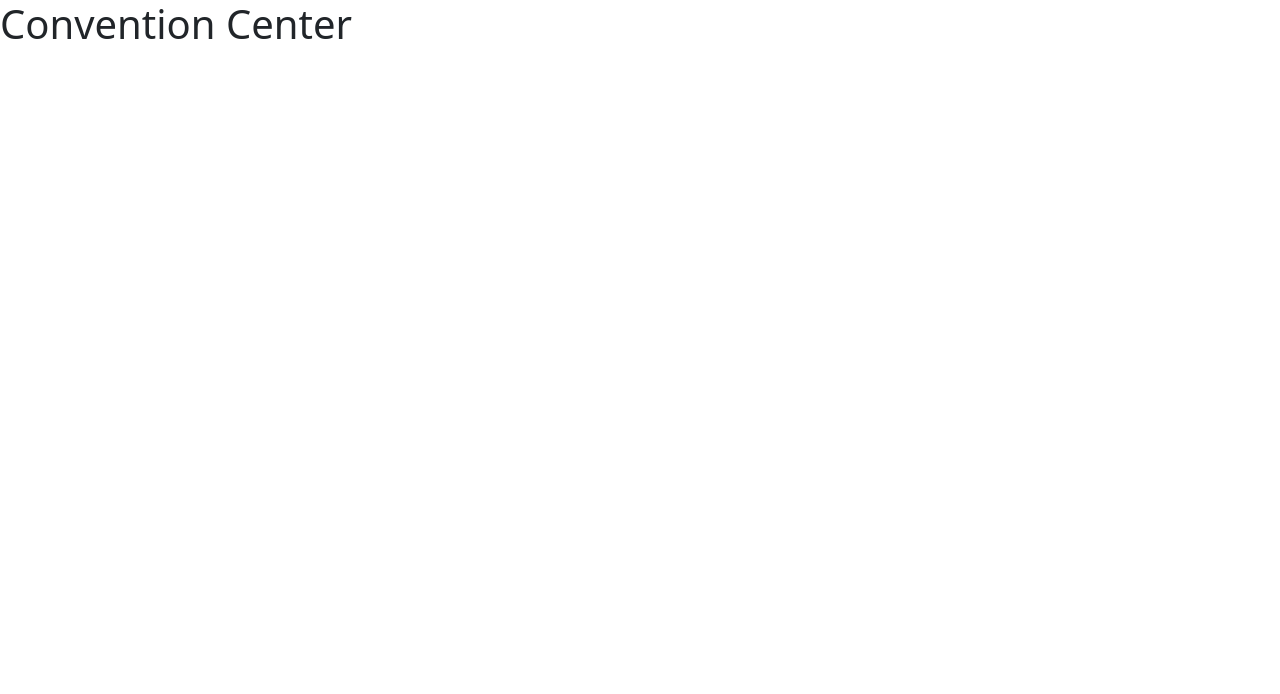
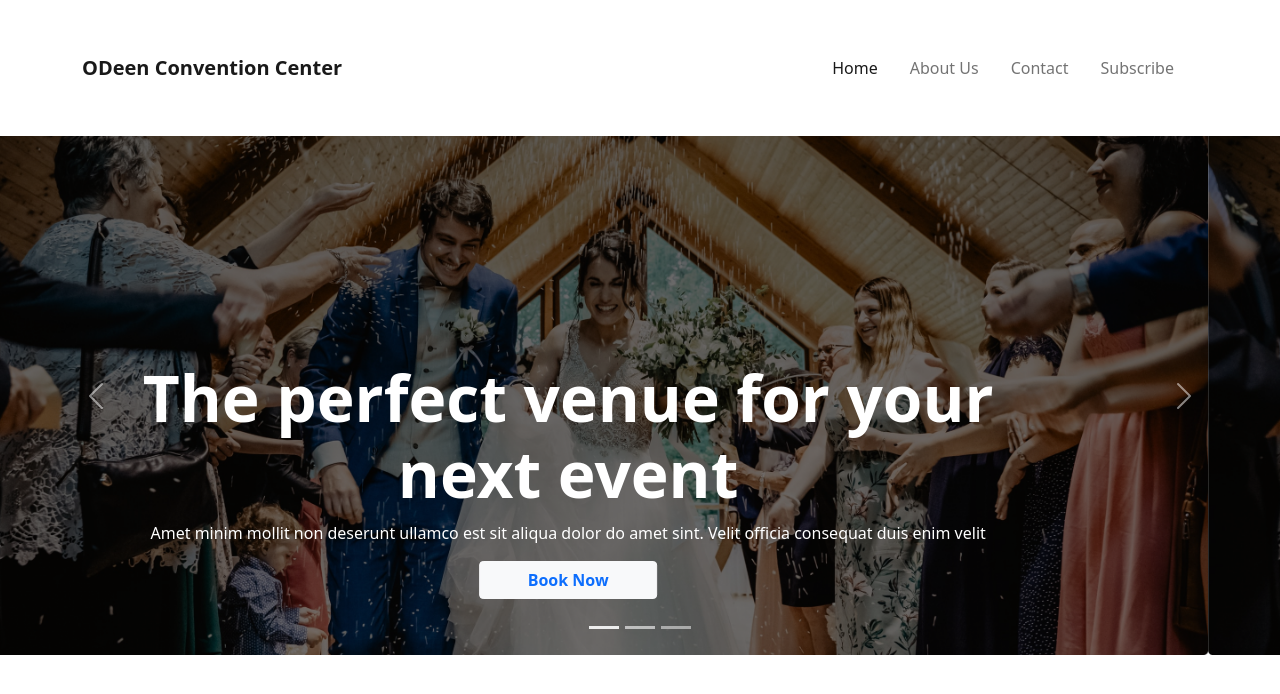
Before and after one commit to mohammad-al-amin-islam/convention-center, a plain HTML site: page index.html in a window 1280 px wide. Drawn offline with nearby package versions, Linux system fonts and the light colour scheme.

Commit message:
header area added

```diff
--- a/index.html
+++ b/index.html
@@ -10,7 +10,85 @@
     <link href="https://cdn.jsdelivr.net/npm/bootstrap@5.1.3/dist/css/bootstrap.min.css" rel="stylesheet" integrity="sha384-1BmE4kWBq78iYhFldvKuhfTAU6auU8tT94WrHftjDbrCEXSU1oBoqyl2QvZ6jIW3" crossorigin="anonymous">
 </head>
 <body>
-    <h1>Convention Center</h1>
+    <!-- header area started  -->
+    <header>
+        <!-- navbar area  -->
+        <nav class="navbar navbar-expand-lg navbar-light  py-5">
+            <div class="container">
+              <a class="navbar-brand fw-bold" href="#">ODeen Convention Center</a>
+              <button class="navbar-toggler" type="button" data-bs-toggle="collapse" data-bs-target="#navbarNav" aria-controls="navbarNav" aria-expanded="false" aria-label="Toggle navigation">
+                <span class="navbar-toggler-icon"></span>
+              </button>
+              <div class="collapse navbar-collapse" id="navbarNav">
+                <ul class="navbar-nav ms-auto  ">
+                  <li class="nav-item me-3">
+                    <a class="nav-link active" aria-current="page" href="#">Home</a>
+                  </li>
+                  <li class="nav-item me-3">
+                    <a class="nav-link" href="#">About Us</a>
+                  </li>
+                  <li class="nav-item me-3">
+                    <a class="nav-link" href="#">Contact</a>
+                  </li>
+                  <li class="nav-item me-3">
+                    <a class="nav-link" href="#">Subscribe</a>
+                  </li>
+                </ul>
+              </div>
+            </div>
+          </nav>
+
+
+          <!-- banner area  -->
+          <div id="carouselExampleCaptions" class="carousel slide mb-5" data-bs-ride="carousel">
+            <div class="carousel-indicators">
+              <button type="button" data-bs-target="#carouselExampleCaptions" data-bs-slide-to="0" class="active" aria-current="true" aria-label="Slide 1"></button>
+              <button type="button" data-bs-target="#carouselExampleCaptions" data-bs-slide-to="1" aria-label="Slide 2"></button>
+              <button type="button" data-bs-target="#carouselExampleCaptions" data-bs-slide-to="2" aria-label="Slide 3"></button>
+            </div>
+            <div class="carousel-inner">
+              <div class="carousel-item active">
+                <img src="./images/banner.png" class="d-block w-100" alt="...">
+                <div class="carousel-caption d-none d-md-block">
+                  <h1 class="display-3 fw-bold">The perfect venue for your <br> next event</h1>
+                  <p class="">Amet minim mollit non deserunt ullamco est sit aliqua dolor do amet sint. Velit officia consequat duis enim velit </p>
+                  <button class="btn btn-light text-primary fw-bold mb-3 px-5">Book Now</button>
+                </div>
+              </div>
+              <div class="carousel-item">
+                <img src="./images/banner.png" class="d-block w-100" alt="...">
+                <div class="carousel-caption d-none d-md-block">
+                    <h1 class="display-3 fw-bold">The perfect venue for your <br> next event</h1>
+                    <p class="">Amet minim mollit non deserunt ullamco est sit aliqua dolor do amet sint. Velit officia consequat duis enim velit </p>
+                    <button class="btn btn-light fw-bold mb-3 text-primary px-5">Book Now</button>
+                </div>
+              </div>
+              <div class="carousel-item">
+                <img src="./images/banner.png" class="d-block w-100" alt="...">
+                <div class="carousel-caption d-none d-md-block">
+                    <h1 class="display-3 fw-bold">The perfect venue for your <br> next event</h1>
+                    <p class="">Amet minim mollit non deserunt ullamco est sit aliqua dolor do amet sint. Velit officia consequat duis enim velit </p>
+                    <button class="btn btn-light px-5 fw-bold mb-3 text-primary">Book Now</button>
+                </div>
+              </div>
+            </div>
+            <button class="carousel-control-prev" type="button" data-bs-target="#carouselExampleCaptions" data-bs-slide="prev">
+              <span class="carousel-control-prev-icon" aria-hidden="true"></span>
+              <span class="visually-hidden">Previous</span>
+            </button>
+            <button class="carousel-control-next" type="button" data-bs-target="#carouselExampleCaptions" data-bs-slide="next">
+              <span class="carousel-control-next-icon" aria-hidden="true"></span>
+              <span class="visually-hidden">Next</span>
+            </button>
+          </div>
+
+    </header>
+
+    <!-- header area end  -->
+
+    <main>
+
+    </main>
 
 
 
```
Also changed, not shown: images/banner2.png (added), images/banner4.png (added).
